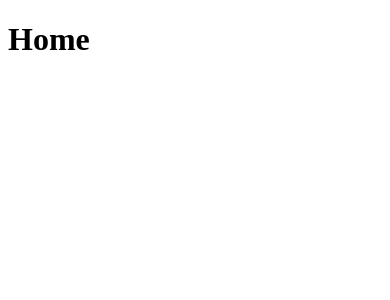
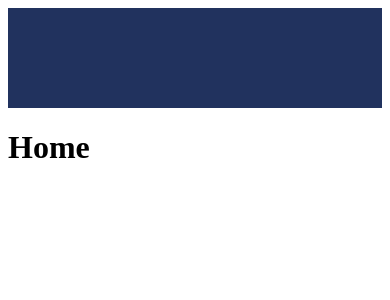
Before and after one commit to Ahmad-Akel/my-portfolio, a React (Create React App) app in the folder my-portfolio/: page / in a window 390 px wide. Shown: the top 300 px of the page. Built offline with nearby package versions, Linux system fonts and the light colour scheme.

Commit message:
Adding Navbar

```diff
--- a/my-portfolio/src/App.js
+++ b/my-portfolio/src/App.js
@@ -2,10 +2,13 @@
 import Home from "./pages/Home";
 import Projects from "./pages/Projects";
 import Experiences from "./pages/Experiences";
+import Navbar from "./components/Navbar";
+import "./styles/Navbar.css";
 function App() {
   return (
     <div className="App">
       <Router>
+        <Navbar />
         <Routes>
           <Route path="/" element={<Home />} />
           <Route path="/projects" element={<Projects />} />
--- /dev/null
+++ b/my-portfolio/src/components/Navbar.jsx
@@ -0,0 +1,19 @@
+import React from "react";
+import { Link } from "react-router-dom";
+
+const Navbar = () => {
+  return (
+    <div className="navbar">
+      <div className="toggleButton">
+        <button></button>
+      </div>
+      <div className="links">
+        <Link to="/">Home</Link>
+        <Link to="/projects">Projects</Link>
+        <Link to="/experiences">Experiences</Link>
+      </div>
+    </div>
+  );
+};
+
+export default Navbar;
--- /dev/null
+++ b/my-portfolio/src/styles/Navbar.css
@@ -0,0 +1,88 @@
+.navbar {
+  width: 100%;
+  height: 100px;
+  background: #21325e;
+}
+
+.links {
+  width: 100%;
+  height: 100%;
+  display: flex;
+  align-items: center;
+  justify-content: center;
+  color: white;
+}
+
+.navbar a {
+  color: white;
+  text-decoration: none;
+  margin: 20px;
+  font-size: 25px;
+}
+
+.toggleButton {
+  width: 100%;
+  height: 100px;
+  display: flex;
+  align-items: center;
+  justify-content: flex-end;
+}
+
+.toggleButton svg {
+  font-size: 50px;
+}
+.toggleButton button {
+  margin-right: 20px;
+  background-color: transparent;
+  border: none;
+  color: white;
+  cursor: pointer;
+}
+
+#open {
+  height: 100vh;
+}
+
+#open .links {
+  flex-direction: column;
+  justify-content: flex-start;
+  margin-top: 100px;
+}
+
+#open a {
+  width: 100%;
+  text-align: center;
+}
+
+@media only screen and (max-width: 900px) {
+  .navbar a {
+    width: 70px;
+  }
+}
+
+@media only screen and (max-width: 600px) {
+  .toggleButton {
+    display: flex;
+  }
+  #close a {
+    display: none;
+  }
+}
+
+@media only screen and (min-width: 600px) {
+  .toggleButton {
+    display: none;
+  }
+
+  .hiddenLinks {
+    display: none;
+  }
+
+  #open {
+    height: 100px;
+  }
+
+  #open .links {
+    flex-direction: row;
+  }
+}
```
